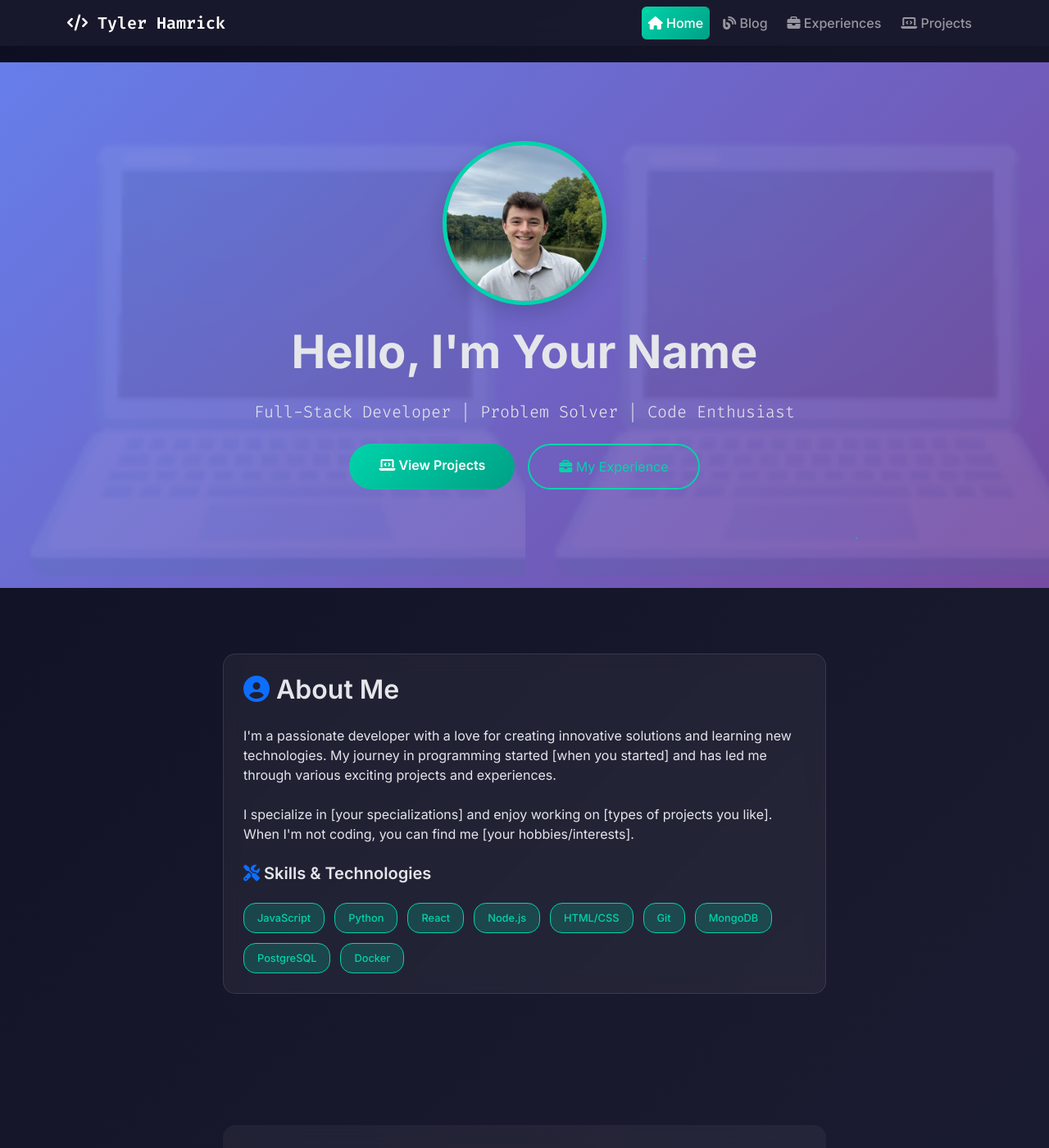
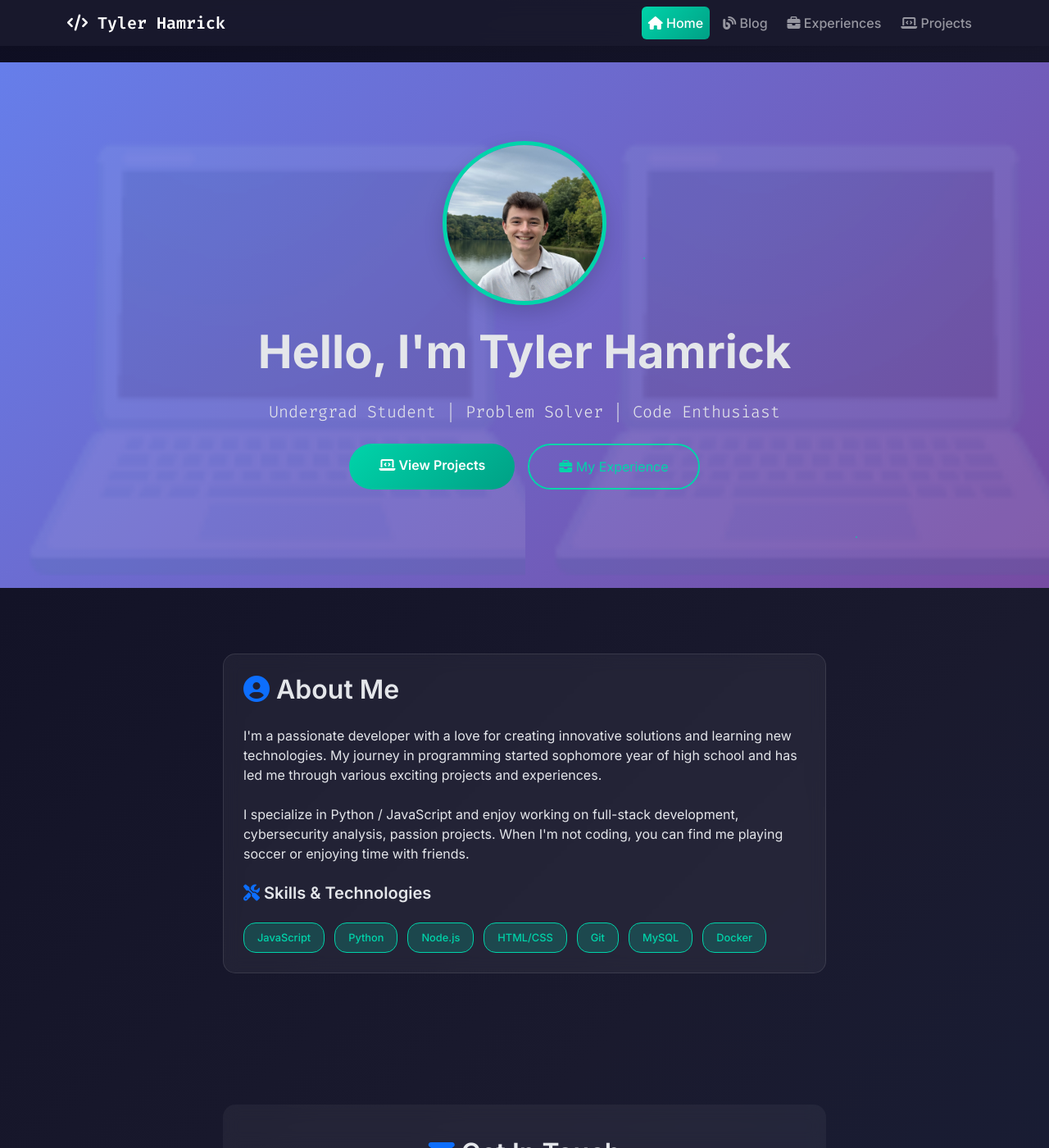
Before and after one commit to twhamr/twhamr.github.io, a Jekyll site: the page built from docs/index.html, in a window 1280 px wide and 1400 px high. Shown: the whole window at 82% size. Built offline with Jekyll 4.4.1, drawn with Linux system fonts in a browser that asks for light colours; some of the changed text lies outside the part shown.

Commit message:
Updated name on homepage

```diff
--- a/docs/experiences/index.html
+++ b/docs/experiences/index.html
@@ -36,12 +36,12 @@ permalink: /experiences/
                     </a>
 
                     <!-- Alternative formats -->
-                    <div class="mt-3">
+                    <!-- <div class="mt-3">
                         <small class="text-muted">
                             Also available in:
                             <a href="{{ '/assets/documents/resume.docx' | relative_url }}" class="text-primary">DOCX</a>
                         </small>
-                    </div>
+                    </div> -->
                 </div>
             </div>
         </div>
--- a/docs/index.html
+++ b/docs/index.html
@@ -10,8 +10,8 @@ title: Home
             <div class="col-lg-8 mx-auto text-center hero-content">
                 <img src="{{ '/assets/images/profile.jpg' | relative_url }}" alt="Profile Picture" class="profile-image mb-4">
 
-                <h1 class="display-4 fw-bold mb-3 hero-title">Hello, I'm Your Name</h1>
-                <p class="lead mb-4 code-font">Full-Stack Developer | Problem Solver | Code Enthusiast</p>
+                <h1 class="display-4 fw-bold mb-3 hero-title">Hello, I'm Tyler Hamrick</h1>
+                <p class="lead mb-4 code-font">Undergrad Student | Problem Solver | Code Enthusiast</p>
 
                 <div class="d-flex justify-content-center gap-3 flex-wrap mb-4">
                     <a href="{{ '/projects/' | relative_url }}" class="btn btn-primary">
@@ -38,12 +38,12 @@ title: Home
                         </h2>
                         <p class="card-text mb-4">
                             I'm a passionate developer with a love for creating innovative solutions and learning new technologies.
-                            My journey in programming started [when you started] and has led me through various exciting projects
+                            My journey in programming started sophomore year of high school and has led me through various exciting projects
                             and experiences.
                         </p>
                         <p class="card-text mb-4">
-                            I specialize in [your specializations] and enjoy working on [types of projects you like].
-                            When I'm not coding, you can find me [your hobbies/interests].
+                            I specialize in Python / JavaScript and enjoy working on full-stack development, cybersecurity analysis, passion projects.
+                            When I'm not coding, you can find me playing soccer or enjoying time with friends.
                         </p>
 
                         <!-- Skills Section -->
@@ -53,12 +53,10 @@ title: Home
                         <div class="tech-stack">
                             <span class="tech-tag">JavaScript</span>
                             <span class="tech-tag">Python</span>
-                            <span class="tech-tag">React</span>
                             <span class="tech-tag">Node.js</span>
                             <span class="tech-tag">HTML/CSS</span>
                             <span class="tech-tag">Git</span>
-                            <span class="tech-tag">MongoDB</span>
-                            <span class="tech-tag">PostgreSQL</span>
+                            <span class="tech-tag">MySQL</span>
                             <span class="tech-tag">Docker</span>
                             <!-- Add more skills as needed -->
                         </div>
@@ -126,7 +124,7 @@ title: Home
                     </div>
 
                     <!-- Quick Contact Form -->
-                    <div class="mt-4">
+                    <!-- <div class="mt-4">
                         <h5 class="mb-3">Quick Message</h5>
                         <form id="contact-form">
                             <div class="row">
@@ -149,7 +147,7 @@ title: Home
                                 </button>
                             </div>
                         </form>
-                    </div>
+                    </div> -->
                 </div>
             </div>
         </div>
```
